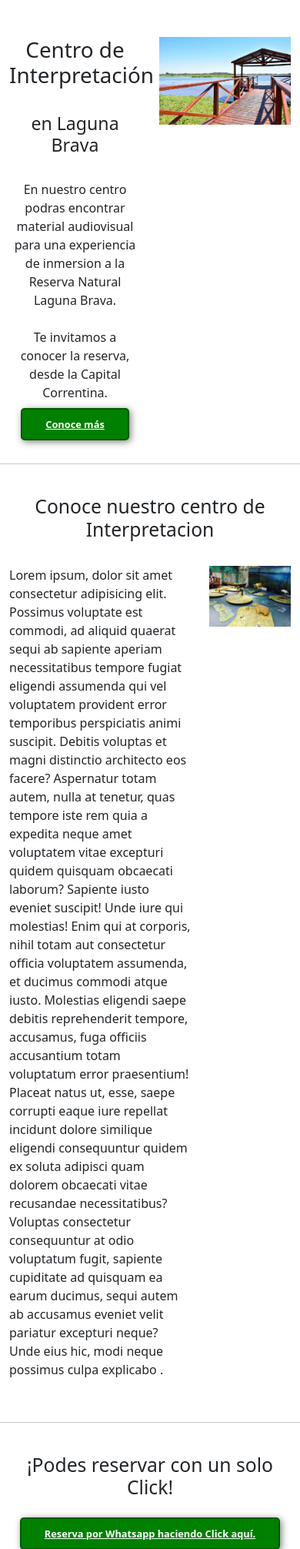
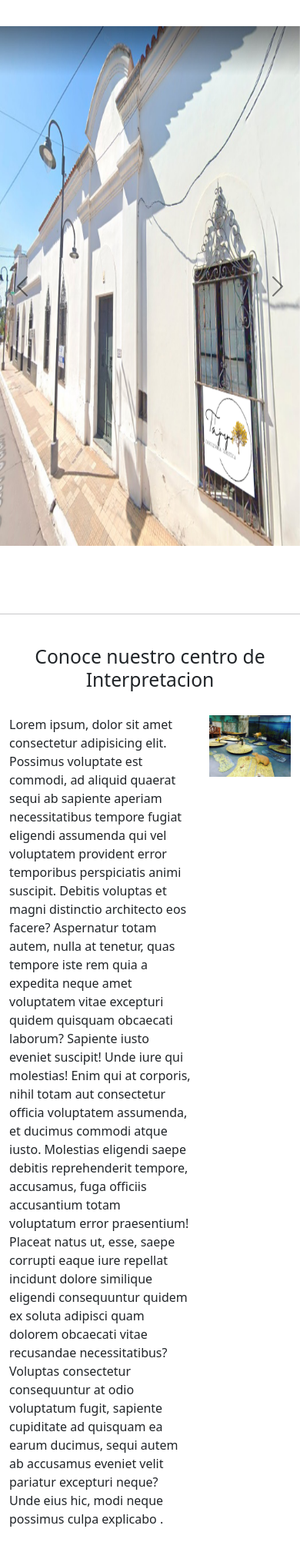
Before and after one commit to sqlote/sqlote.github.io, a PHP site: page /lagunabrava/index.html in a window 390 px wide; the page is wider, and only the part inside the window is pictured. Shown: the part 238-2250 px from the top of that part at 77% size. Run offline with PHP 8.4, Linux system fonts and the light colour scheme.

Commit message:
add slider lagunabrava

```diff
--- a/lagunabrava/index.html
+++ b/lagunabrava/index.html
@@ -21,8 +21,55 @@
 </div>
 </div>
     </header>
+                        <br>
+
+                        <div class="slider">
+
+                            <div id="carouselExampleInterval" class="carousel carousel-dark slide" data-bs-ride="carousel">
+                                <div class="carousel-inner">
+                                  <div class="carousel-item active" data-bs-interval="5000">
+                                    <img src="img/slider/centro-fuera.png" class="d-block w-100" alt="centro">
+                                    <div class="carousel-caption d-none d-md-block">
+                                        <h5>Centro de Interpretacion, Laguna Brava</h5>
+                                        <p>En nuestro centro podras encontrar material audiovisual para una experiencia de inmersion a la Reserva Natural Laguna Brava. Te invitamos a conocer la reserva, desde la Capital Correntina.</p>
+                                      </div>
+                                  </div>
+                                  <div class="carousel-item" data-bs-interval="3000">
+                                    <img src="img/slider/comidas-slider.png" class="d-block w-100" alt="comidas">
+                                    <div class="carousel-caption d-none d-md-block">
+                                        <h5>Comidas tipicas</h5>
+                                        <p>Degustá las comidas tipicas de nuestra region, preparada por chefs de la region.</p>
+                                      </div>
+                                  </div>
+                                  <div class="carousel-item" data-bs-interval="3000">
+                                    <img src="img/slider/artesanias-slider.png" class="d-block w-100" alt="artesanias">
+                                    <div class="carousel-caption d-none d-md-block">
+                                        <h5>Artesanias locales</h5>
+                                        <p>Conocé el trabajo de los artesanos de la region y adquirí un recuerdo único.</p>
+                                      </div>
+                                  </div>
+                                  <div class="carousel-item" data-bs-interval="3000">
+                                    <img src="img/slider/laguna-brava.png" class="d-block w-100" alt="laguna">
+                                    <div class="carousel-caption d-none d-md-block">
+                                        <h5>Conocé la reserva</h5>
+                                        <p>Animate a visitar la Reserva Natural Laguna Brava y disfruta de la naturaleza Correntina.</p>
+                                      </div>
+                                  </div>
+                                </div>
+                                <button class="carousel-control-prev" type="button" data-bs-target="#carouselExampleInterval" data-bs-slide="prev">
+                                  <span class="carousel-control-prev-icon" aria-hidden="true"></span>
+                                  <span class="visually-hidden">Previous</span>
+                                </button>
+                                <button class="carousel-control-next" type="button" data-bs-target="#carouselExampleInterval" data-bs-slide="next">
+                                  <span class="carousel-control-next-icon" aria-hidden="true"></span>
+                                  <span class="visually-hidden">Next</span>
+                                </button>
+                              </div>
+
+
+                        </div>
                 <br><br>
-            <div class="container">
+            <!-- <div class="container">
                 <div class="hero">
                     <div class="row">
                         <div class="col-6">
@@ -40,7 +87,7 @@
                     </div>
                 </div>
 
-        </div>
+        </div> -->
                     <br><hr><br>
 
                 <section id="acercaCentro">
@@ -110,6 +157,8 @@
              </div>
 
             </footer>
-    <script src="https://cdn.jsdelivr.net/npm/bootstrap@5.2.2/dist/js/bootstrap.bundle.min.js" integrity="sha384-OERcA2EqjJCMA+/3y+gxIOqMEjwtxJY7qPCqsdltbNJuaOe923+mo//f6V8Qbsw3" crossorigin="anonymous"></script>
+            <script src="https://cdn.jsdelivr.net/npm/bootstrap@5.2.2/dist/js/bootstrap.bundle.min.js" integrity="sha384-OERcA2EqjJCMA+/3y+gxIOqMEjwtxJY7qPCqsdltbNJuaOe923+mo//f6V8Qbsw3" crossorigin="anonymous"></script>
+            <script src="https://cdn.jsdelivr.net/npm/@popperjs/core@2.11.6/dist/umd/popper.min.js" integrity="sha384-oBqDVmMz9ATKxIep9tiCxS/Z9fNfEXiDAYTujMAeBAsjFuCZSmKbSSUnQlmh/jp3" crossorigin="anonymous"></script>
+<script src="https://cdn.jsdelivr.net/npm/bootstrap@5.2.2/dist/js/bootstrap.min.js" integrity="sha384-IDwe1+LCz02ROU9k972gdyvl+AESN10+x7tBKgc9I5HFtuNz0wWnPclzo6p9vxnk" crossorigin="anonymous"></script>
   </body>
 </html>
--- a/lagunabrava/style.css
+++ b/lagunabrava/style.css
@@ -16,6 +16,8 @@ header .logo{
     background: green;
 
 }
+
+
 
 header nav{
     display: flex;
@@ -79,3 +81,27 @@ header a:hover{
 #acercaCentro {
     justify-content: center;
 }
+
+.slide {
+    margin-top: 10px;
+}
+
+.slide img{
+    height: 80vh;
+    width: auto;
+
+}
+
+.slide p{
+    color: white;
+    background-color: rgba(0, 0, 0, 0.5);
+    font-size: large;
+    font-weight: bold;
+}
+
+.slide h5{
+    color: white;
+    background-color: rgba(0, 0, 0, 0.5);
+    font-size: large;
+    font-weight: bold;
+}
```
Also changed, not shown: lagunabrava/img/slider/artesanias-slider.png (added), lagunabrava/img/slider/centro-fuera.png (added), lagunabrava/img/slider/comidas-slider.png (added), lagunabrava/img/slider/laguna-brava.png (added).
